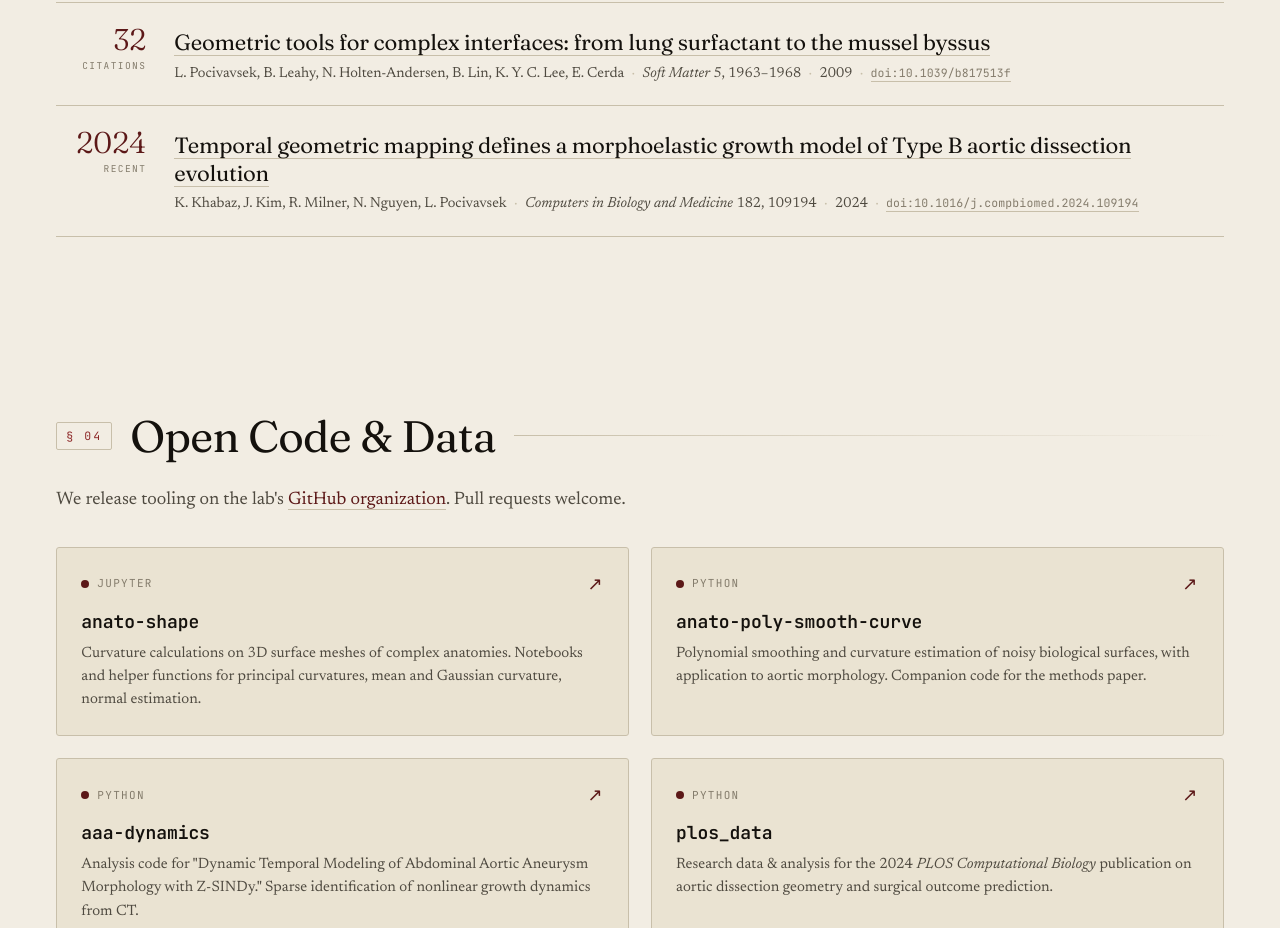
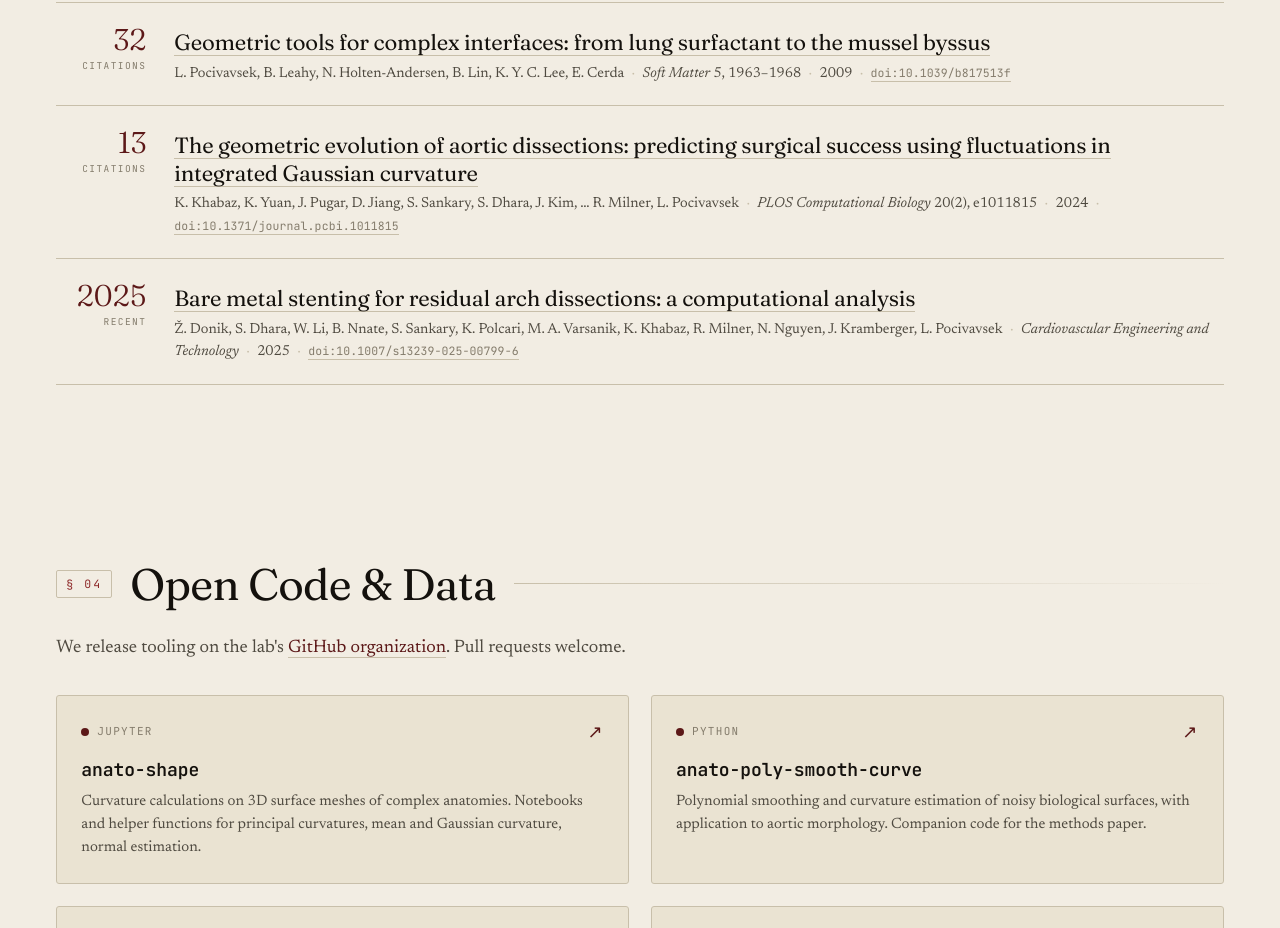
Before and after one commit to SurgBioMech/surgbiomech.github.io, a plain HTML site: page index.html in a window 1280 px wide. Shown: the part 4140-5068 px from the top of the page. Drawn offline with Linux system fonts and the light colour scheme.

Commit message:
Publications: swap in PLOS Comp Biol dissection paper, add CVET arch-stenting paper
Co-Authored-By: Claude Opus 4.7 (1M context) <noreply@anthropic.com>

```diff
--- a/index.html
+++ b/index.html
@@ -474,10 +474,17 @@
       </div>
     </li>
     <li class="pub">
-      <span class="pub__cites"><em>2024</em><span>recent</span></span>
+      <span class="pub__cites"><em>13</em><span>citations</span></span>
       <div class="pub__body">
-        <h3 class="pub__title"><a href="https://doi.org/10.1016/j.compbiomed.2024.109194" rel="external noopener">Temporal geometric mapping defines a morphoelastic growth model of Type B aortic dissection evolution</a></h3>
-        <p class="pub__meta">K.&nbsp;Khabaz, J.&nbsp;Kim, R.&nbsp;Milner, N.&nbsp;Nguyen, L.&nbsp;Pocivavsek <span class="pub__sep">·</span> <em>Computers in Biology and Medicine</em> 182, 109194 <span class="pub__sep">·</span> 2024 <span class="pub__sep">·</span> <a class="pub__doi" href="https://doi.org/10.1016/j.compbiomed.2024.109194" rel="external noopener">doi:10.1016/j.compbiomed.2024.109194</a></p>
+        <h3 class="pub__title"><a href="https://doi.org/10.1371/journal.pcbi.1011815" rel="external noopener">The geometric evolution of aortic dissections: predicting surgical success using fluctuations in integrated Gaussian curvature</a></h3>
+        <p class="pub__meta">K.&nbsp;Khabaz, K.&nbsp;Yuan, J.&nbsp;Pugar, D.&nbsp;Jiang, S.&nbsp;Sankary, S.&nbsp;Dhara, J.&nbsp;Kim, … R.&nbsp;Milner, L.&nbsp;Pocivavsek <span class="pub__sep">·</span> <em>PLOS Computational Biology</em> 20(2), e1011815 <span class="pub__sep">·</span> 2024 <span class="pub__sep">·</span> <a class="pub__doi" href="https://doi.org/10.1371/journal.pcbi.1011815" rel="external noopener">doi:10.1371/journal.pcbi.1011815</a></p>
+      </div>
+    </li>
+    <li class="pub">
+      <span class="pub__cites"><em>2025</em><span>recent</span></span>
+      <div class="pub__body">
+        <h3 class="pub__title"><a href="https://doi.org/10.1007/s13239-025-00799-6" rel="external noopener">Bare metal stenting for residual arch dissections: a computational analysis</a></h3>
+        <p class="pub__meta">Ž.&nbsp;Donik, S.&nbsp;Dhara, W.&nbsp;Li, B.&nbsp;Nnate, S.&nbsp;Sankary, K.&nbsp;Polcari, M.&nbsp;A.&nbsp;Varsanik, K.&nbsp;Khabaz, R.&nbsp;Milner, N.&nbsp;Nguyen, J.&nbsp;Kramberger, L.&nbsp;Pocivavsek <span class="pub__sep">·</span> <em>Cardiovascular Engineering and Technology</em> <span class="pub__sep">·</span> 2025 <span class="pub__sep">·</span> <a class="pub__doi" href="https://doi.org/10.1007/s13239-025-00799-6" rel="external noopener">doi:10.1007/s13239-025-00799-6</a></p>
       </div>
     </li>
   </ol>
```
